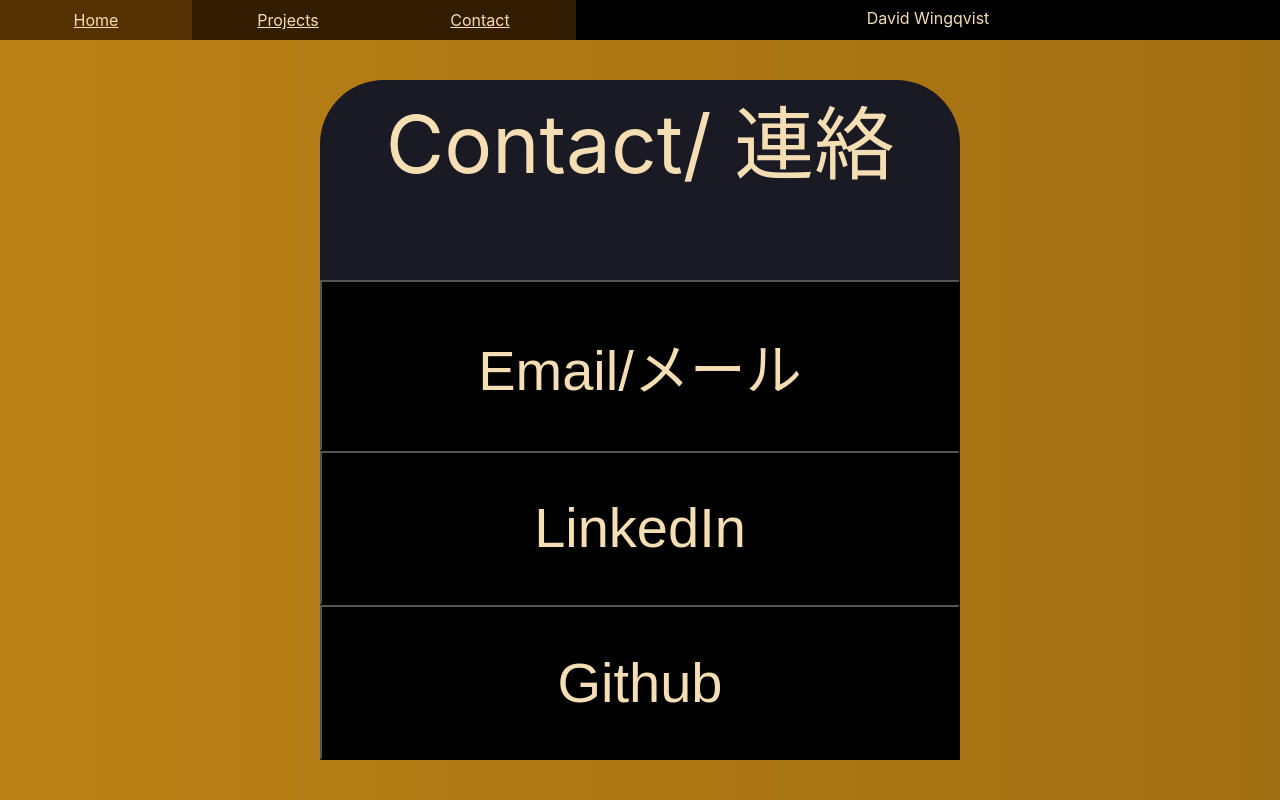
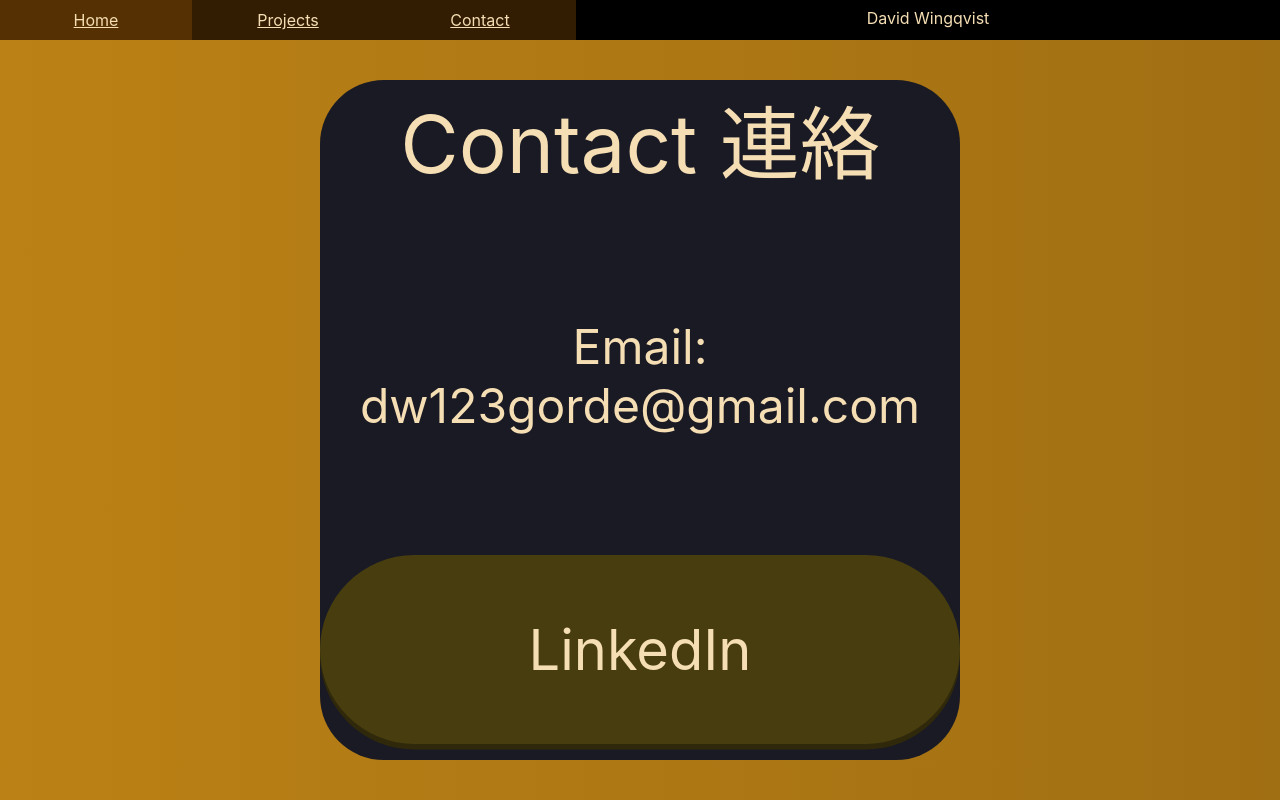
Before and after one commit to davidwingqvist/portfolio-site, a React (Create React App) app: page /portfolio-site/Contact in a window 1280 px wide. Built offline with nearby package versions, Linux system fonts and the light colour scheme.

Commit message:
contact page update

```diff
--- a/src/code/Block.css
+++ b/src/code/Block.css
@@ -1,11 +1,11 @@
 @keyframes backgroundColor {
-    0%  { background-color: rgb(5, 5, 7); }
-    20% { background-color: rgb(12, 12, 17); }
-    40% { background-color: rgb(20, 20, 32); }
-    50% { background-color: rgb(24, 24, 39); }
-    60% { background-color: rgb(20, 20, 32); }
-    80% { background-color: rgb(12, 12, 17); }
-    100% { background-color: rgb(5, 5, 7); }
+    0%  { background-color: rgb(17, 17, 30); }
+    20% { background-color: rgb(22, 22, 30); }
+    40% { background-color: rgb(23, 23, 32); }
+    50% { background-color: rgb(28, 28, 39); }
+    60% { background-color: rgb(23, 23, 32); }
+    80% { background-color: rgb(22, 22, 30); }
+    100% { background-color: rgb(17, 17, 30); }
 }
 
 @keyframes shiftingTextColor {
--- a/src/code/pages/ContactPage.css
+++ b/src/code/pages/ContactPage.css
@@ -23,7 +23,6 @@
     top: 10dvh;
     background-color: rgb(26, 26, 36);
     border-radius: 5dvw;
-    user-select: none;
 }
 
 @media (width > 1000px)
@@ -33,14 +32,39 @@
         text-align: center;
         position: relative;
         font-size: 5rem;
+        user-select: none;
+    }
+
+    .InfoButton {
+        color: wheat;
+        text-align: center;
+        position: relative;
+        font-size: 3.5rem;
+        display: grid;
+        align-items: center;
+        background-color: rgb(71, 61, 15);
+        border-radius: 50dvw;
+        box-shadow: 0 0.7dvh rgb(47, 40, 10);
+        margin-bottom: 2dvh;
+        text-decoration: none;
+        user-select: none;
+    }
+
+    .InfoButton:hover {
+        background-color: rgb(59, 50, 12);
+    }
+
+
+    .InfoButton:active {
+        transform: translate3d(0, 0.5dvh, 0);
+        box-shadow: 0 0.2dvh rgb(47, 40, 10);
     }
 
     .InfoText {
         color: wheat;
         text-align: center;
         position: relative;
-        font-size: 3.5rem;
-        background-color: black;
+        font-size: 3rem;
     }
 }
 @media (width <= 1000px)
@@ -49,14 +73,38 @@
         color: wheat;
         text-align: center;
         position: relative;
-        font-size: 2.3rem;
+        font-size: 3.9rem;
+        user-select: none;
+    }
+
+    .InfoButton {
+        color: wheat;
+        text-align: center;
+        position: relative;
+        display: grid;
+        align-items: center;
+        font-size: 2rem;
+        background-color: rgb(71, 61, 15);
+        border-radius: 50dvw;
+        box-shadow: 0 0.7dvh rgb(47, 40, 10);
+        margin-bottom: 1dvh;
+        user-select: none;
+        text-decoration: none;
+    }
+
+    .InfoButton:hover {
+        background-color: rgb(59, 50, 12);
+    }
+
+    .InfoButton:active {
+        transform: translate3d(0, 0.5dvh, 0);
+        box-shadow: 0.2dvw 0.2dvh rgb(47, 40, 10);
     }
 
     .InfoText {
         color: wheat;
         text-align: center;
         position: relative;
-        font-size: 1.5rem;
-        background-color: black;
+        font-size: 1.2rem;
     }
 }
--- a/src/code/pages/ContactPage.js
+++ b/src/code/pages/ContactPage.js
@@ -6,18 +6,15 @@
         <div className="MainPage">
             <div className='InfoBlock'>
                 <h className='InfoHeader'>
-                    Contact/
+                    Contact
                     連絡
                 </h>
-                <button className='InfoText'>
-                    Email/メール
-                </button>
-                <button className='InfoText'>
+                <text className='InfoText'> Email: dw123gorde@gmail.com</text>
+                <a href='https://www.linkedin.com/in/david-wingqvist-228742271/' target='_blank' rel='noreferrer' className='InfoButton'>
+                <div>
                     LinkedIn
-                </button>
-                <button className='InfoText'>
-                    Github
-                </button>
+                </div>
+                </a>
             </div>
         </div>
     );
```
